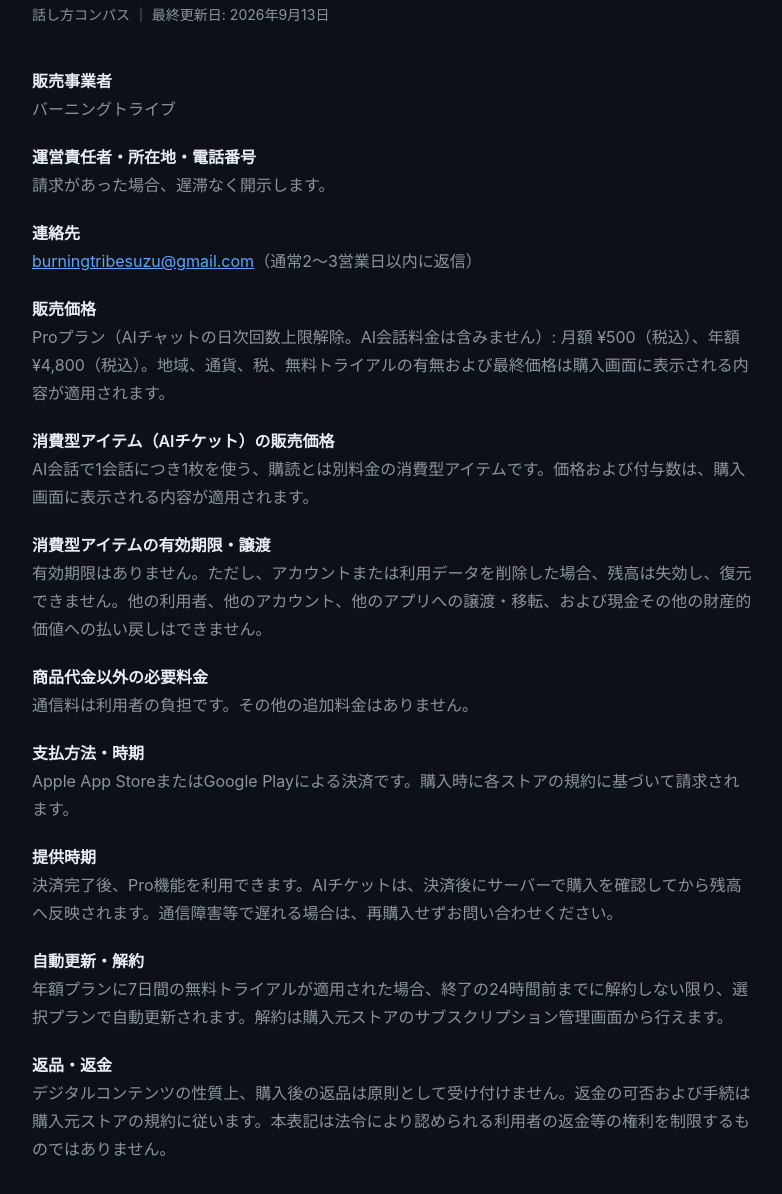
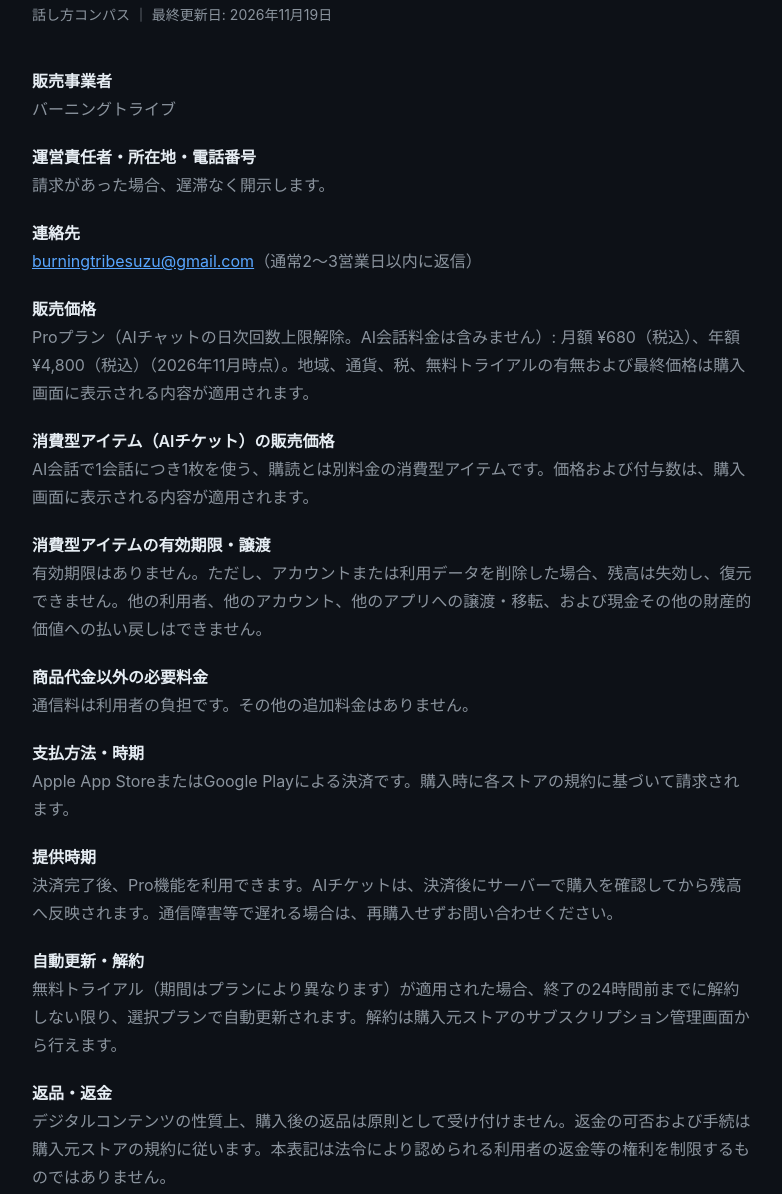
Before and after one commit to horusuzu/burningtribe-legal, a plain HTML site: page hanashikata-compass/specified-commercial-transactions.html in a window 1280 px wide. Shown: the part 171-1365 px from the top of the page, without its empty margins (248-1030 px from the left). Drawn offline with Linux system fonts and the light colour scheme.

Commit message:
fix(hanashikata-compass): 価格と無料体験の表記を現在のストア設定に合わせる

```diff
--- a/hanashikata-compass/specified-commercial-transactions.html
+++ b/hanashikata-compass/specified-commercial-transactions.html
@@ -1,16 +1,16 @@
 <!DOCTYPE html>
 <html lang="ja"><head><meta charset="UTF-8"><meta name="viewport" content="width=device-width, initial-scale=1.0"><title>特定商取引法に基づく表記 — 話し方コンパス</title><style>:root{--bg:#0d1117;--border:#30363d;--text:#e6edf3;--muted:#8b949e;--accent:#58a6ff;--max:720px}*{box-sizing:border-box}body{background:var(--bg);color:var(--text);font-family:-apple-system,BlinkMacSystemFont,"Helvetica Neue",sans-serif;line-height:1.75;padding:2rem 1.25rem 5rem}.container{max-width:var(--max);margin:auto}h1{font-size:1.75rem;margin-bottom:.25rem}.meta,p,dd,dt{color:var(--muted)}.meta{font-size:.875rem;margin-bottom:2.5rem}dt{font-weight:600;color:var(--text);margin-top:1.25rem}dd{margin:0}a{color:var(--accent)}hr{border:0;border-top:1px solid var(--border);margin:2.5rem 0}.back{display:inline-block;margin-bottom:1.5rem;text-decoration:none}</style></head>
-<body><main class="container"><a class="back" href="../">← アプリ一覧</a><h1>特定商取引法に基づく表記</h1><p class="meta">話し方コンパス ｜ 最終更新日: 2026年9月13日</p><dl>
+<body><main class="container"><a class="back" href="../">← アプリ一覧</a><h1>特定商取引法に基づく表記</h1><p class="meta">話し方コンパス ｜ 最終更新日: 2026年11月19日</p><dl>
 <dt>販売事業者</dt><dd>バーニングトライブ</dd>
 <dt>運営責任者・所在地・電話番号</dt><dd>請求があった場合、遅滞なく開示します。</dd>
 <dt>連絡先</dt><dd><a href="mailto:burningtribesuzu@gmail.com">burningtribesuzu@gmail.com</a>（通常2〜3営業日以内に返信）</dd>
-<dt>販売価格</dt><dd>Proプラン（AIチャットの日次回数上限解除。AI会話料金は含みません）: 月額 ¥500（税込）、年額 ¥4,800（税込）。地域、通貨、税、無料トライアルの有無および最終価格は購入画面に表示される内容が適用されます。</dd>
+<dt>販売価格</dt><dd>Proプラン（AIチャットの日次回数上限解除。AI会話料金は含みません）: 月額 ¥680（税込）、年額 ¥4,800（税込）（2026年11月時点）。地域、通貨、税、無料トライアルの有無および最終価格は購入画面に表示される内容が適用されます。</dd>
 <dt>消費型アイテム（AIチケット）の販売価格</dt><dd>AI会話で1会話につき1枚を使う、購読とは別料金の消費型アイテムです。価格および付与数は、購入画面に表示される内容が適用されます。</dd>
 <dt>消費型アイテムの有効期限・譲渡</dt><dd>有効期限はありません。ただし、アカウントまたは利用データを削除した場合、残高は失効し、復元できません。他の利用者、他のアカウント、他のアプリへの譲渡・移転、および現金その他の財産的価値への払い戻しはできません。</dd>
 <dt>商品代金以外の必要料金</dt><dd>通信料は利用者の負担です。その他の追加料金はありません。</dd>
 <dt>支払方法・時期</dt><dd>Apple App StoreまたはGoogle Playによる決済です。購入時に各ストアの規約に基づいて請求されます。</dd>
 <dt>提供時期</dt><dd>決済完了後、Pro機能を利用できます。AIチケットは、決済後にサーバーで購入を確認してから残高へ反映されます。通信障害等で遅れる場合は、再購入せずお問い合わせください。</dd>
-<dt>自動更新・解約</dt><dd>年額プランに7日間の無料トライアルが適用された場合、終了の24時間前までに解約しない限り、選択プランで自動更新されます。解約は購入元ストアのサブスクリプション管理画面から行えます。</dd>
+<dt>自動更新・解約</dt><dd>無料トライアル（期間はプランにより異なります）が適用された場合、終了の24時間前までに解約しない限り、選択プランで自動更新されます。解約は購入元ストアのサブスクリプション管理画面から行えます。</dd>
 <dt>返品・返金</dt><dd>デジタルコンテンツの性質上、購入後の返品は原則として受け付けません。返金の可否および手続は購入元ストアの規約に従います。本表記は法令により認められる利用者の返金等の権利を制限するものではありません。</dd>
 <!-- 🔴 2026-09-11 法務確認事項（未確定・公開文言には未反映）: 消費型アイテムの資金決済法上の「前払式支払手段」該当性は未確認。該当する場合、表示義務・未使用残高の払戻し・供託等の追加対応が必要になるため、確認後に本表記と利用規約第4条を見直すこと。 -->
 </dl><hr><p>© 2026 バーニングトライブ</p></main></body></html>
```
